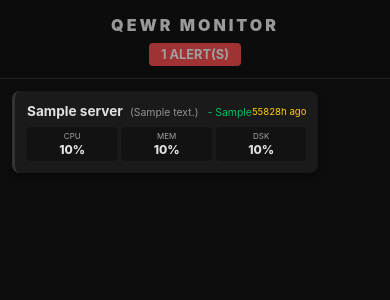
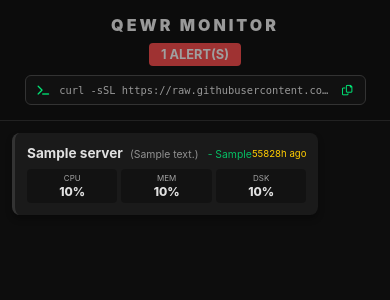
Before and after one commit to service0427/aws_qewr-monitoring-server, a FastAPI app: page / in a window 390 px wide. Shown: the top 300 px of the page. Run offline with FastAPI, Linux system fonts and the light colour scheme; tables that the repository leaves empty hold one stand-in row (values such as "Sample post").

Commit message:
Enhance mobile UI dynamism, add installer copy feature, and soften hostname policy

```diff
--- a/main.py
+++ b/main.py
@@ -120,6 +120,18 @@ def update_memo(server_id: int, data: MemoRequest, db: Session = Depends(get_db)
     db.commit()
     return {"status": "ok"}
 
+@app.delete("/api/servers/{server_id}")
+def delete_server(server_id: int, db: Session = Depends(get_db)):
+    server = db.query(models.Server).filter(models.Server.id == server_id).first()
+    if not server:
+        raise HTTPException(status_code=404, detail="Server not found")
+
+    # Delete related metrics first (cascade)
+    db.query(models.Metric).filter(models.Metric.server_id == server_id).delete()
+    db.delete(server)
+    db.commit()
+    return {"status": "ok"}
+
 @app.get("/api/servers/{server_id}/metrics")
 def get_server_metrics(server_id: int, db: Session = Depends(get_db)):
     # Return last 100 metrics for the chart/list
--- a/static/script.js
+++ b/static/script.js
@@ -15,8 +15,8 @@ async function updateDashboard() {
     try {
         const response = await fetch('/api/servers', { cache: 'no-store' });
         const servers = await response.json();
-        currentServers = servers;
 
+        // 데이터 변화 감지를 위해 이전 데이터와 비교 로직 추가 가능하지만 간단히 갱신
         const container = document.getElementById('server-list');
         const alertBadge = document.getElementById('alert-count');
 
@@ -37,7 +37,15 @@ async function updateDashboard() {
             return;
         }
 
-        container.innerHTML = servers.map(server => `
+        const oldServersMap = new Map(currentServers.map(s => [s.id, s]));
+        currentServers = servers;
+
+        container.innerHTML = servers.map(server => {
+            const oldServer = oldServersMap.get(server.id);
+            const isCpuUpdated = oldServer && oldServer.cpu_usage.toFixed(0) !== server.cpu_usage.toFixed(0);
+            const isMemUpdated = oldServer && oldServer.mem_usage.toFixed(0) !== server.mem_usage.toFixed(0);
+
+            return `
                 <div class="server-card ${server.status}" onclick="showDetails(${server.id})">
                     <div class="server-name">
                         <span>
@@ -49,11 +57,11 @@ async function updateDashboard() {
                     <div class="metrics">
                         <div class="metric-item">
                             <span class="label">CPU</span>
-                        <span class="value ${server.cpu_usage > 90 ? 'high' : ''}">${server.cpu_usage.toFixed(0)}%</span>
+                            <span class="value ${server.cpu_usage > 90 ? 'high' : ''} ${isCpuUpdated ? 'updated' : ''}">${server.cpu_usage.toFixed(0)}%</span>
                         </div>
                         <div class="metric-item">
                             <span class="label">MEM</span>
-                        <span class="value ${server.mem_usage > 90 ? 'high' : ''}">${server.mem_usage.toFixed(0)}%</span>
+                            <span class="value ${server.mem_usage > 90 ? 'high' : ''} ${isMemUpdated ? 'updated' : ''}">${server.mem_usage.toFixed(0)}%</span>
                         </div>
                         <div class="metric-item">
                             <span class="label">DSK</span>
@@ -61,11 +69,26 @@ async function updateDashboard() {
                         </div>
                     </div>
                 </div>
-        `).join('');
+            `;
+        }).join('');
 
     } catch (error) {
         console.error('Update failed:', error);
     }
+}
+
+function copyInstallerCommand() {
+    const cmd = document.getElementById('installer-cmd').innerText;
+    navigator.clipboard.writeText(cmd).then(() => {
+        const box = document.querySelector('.installer-copy-box');
+        const originalHtml = box.innerHTML;
+        box.innerHTML = '<i class="fas fa-check"></i> <span>Copied to clipboard!</span>';
+        box.style.borderColor = 'var(--success)';
+        setTimeout(() => {
+            box.innerHTML = originalHtml;
+            box.style.borderColor = '#333';
+        }, 2000);
+    });
 }
 
 function showDetails(serverId) {
@@ -125,6 +148,36 @@ async function saveMemo() {
     } catch (error) {
         console.error('Save failed:', error);
         alert('An error occurred while saving.');
+    }
+}
+
+async function confirmDelete() {
+    if (!currentServerId) return;
+
+    const confirmation = prompt('서버를 삭제하시겠습니까? 삭제하려면 "확인"이라고 입력해주세요.');
+    if (confirmation === '확인') {
+        await deleteServer();
+    } else if (confirmation !== null) {
+        alert('문구가 일치하지 않아 삭제를 취소합니다.');
+    }
+}
+
+async function deleteServer() {
+    try {
+        const response = await fetch(`/api/servers/${currentServerId}`, {
+            method: 'DELETE'
+        });
+
+        if (response.ok) {
+            alert('서버가 성공적으로 삭제되었습니다.');
+            closeModal();
+            updateDashboard();
+        } else {
+            alert('서버 삭제에 실패했습니다.');
+        }
+    } catch (error) {
+        console.error('Delete failed:', error);
+        alert('삭제 중 오류가 발생했습니다.');
     }
 }
 
--- a/static/style.css
+++ b/static/style.css
@@ -30,6 +30,32 @@ header {
 
 h1 { margin: 0; font-size: 1rem; letter-spacing: 3px; color: var(--text-secondary); font-weight: 900; }
 
+.installer-copy-box {
+    background: #111;
+    border: 1px solid #333;
+    padding: 8px 12px;
+    border-radius: 6px;
+    margin-top: 12px;
+    display: inline-flex;
+    align-items: center;
+    gap: 10px;
+    font-size: 0.65rem;
+    color: var(--text-secondary);
+    cursor: pointer;
+    max-width: 90%;
+    margin-left: auto;
+    margin-right: auto;
+    transition: all 0.2s;
+}
+.installer-copy-box:active { background: #222; transform: scale(0.98); }
+.installer-copy-box i { color: var(--success); }
+.installer-copy-box span {
+    white-space: nowrap;
+    overflow: hidden;
+    text-overflow: ellipsis;
+    font-family: monospace;
+}
+
 #summary-bar { margin-top: 8px; }
 .badge { background: #222; padding: 4px 12px; border-radius: 4px; font-weight: bold; font-size: 0.8rem; color: var(--text-secondary); }
 .badge.critical { background: var(--danger); color: white; animation: blink 1.5s infinite; }
--- a/templates/index.html
+++ b/templates/index.html
@@ -13,6 +13,11 @@
             <h1>QEWR MONITOR</h1>
             <div id="summary-bar">
                 <span id="alert-count" class="badge">Checking...</span>
+            </div>
+            <div class="installer-copy-box" onclick="copyInstallerCommand()">
+                <i class="fas fa-terminal"></i>
+                <span id="installer-cmd">curl -sSL https://raw.githubusercontent.com/service0427/init/main/install.sh | sudo bash</span>
+                <i class="far fa-copy"></i>
             </div>
         </header>
 
@@ -49,6 +54,10 @@
                     <input type="text" id="modal-memo-input" class="memo-input" placeholder="e.g. Rack A, Seoul Office...">
                     <button class="save-btn" onclick="saveMemo()">Save Memo</button>
                 </div>
+
+                <div class="danger-zone">
+                    <button class="delete-btn" onclick="confirmDelete()">Delete Server</button>
+                </div>
             </div>
         </div>
     </div>
```
Also changed, not shown: other parts of static/style.css (+33 -1 lines), 1 other file. Lines whose indentation alone changed are shown as unchanged.
